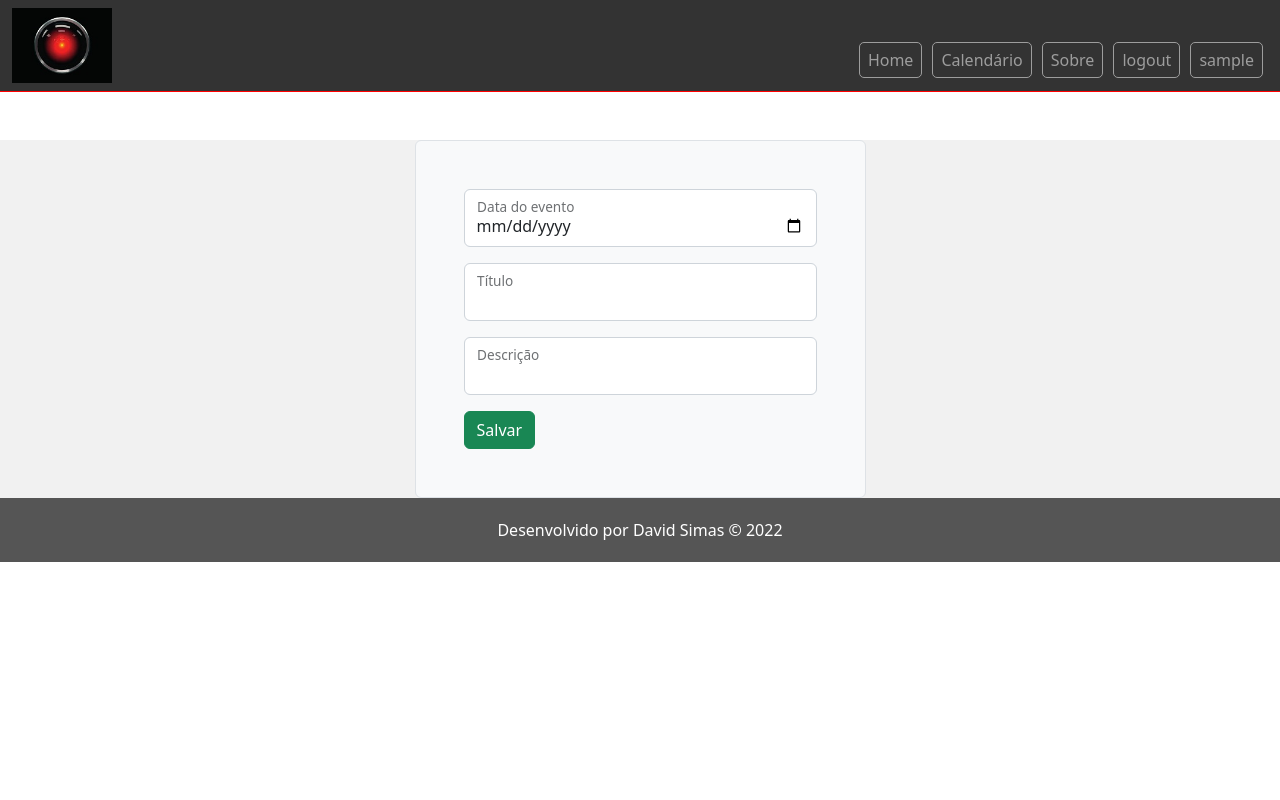
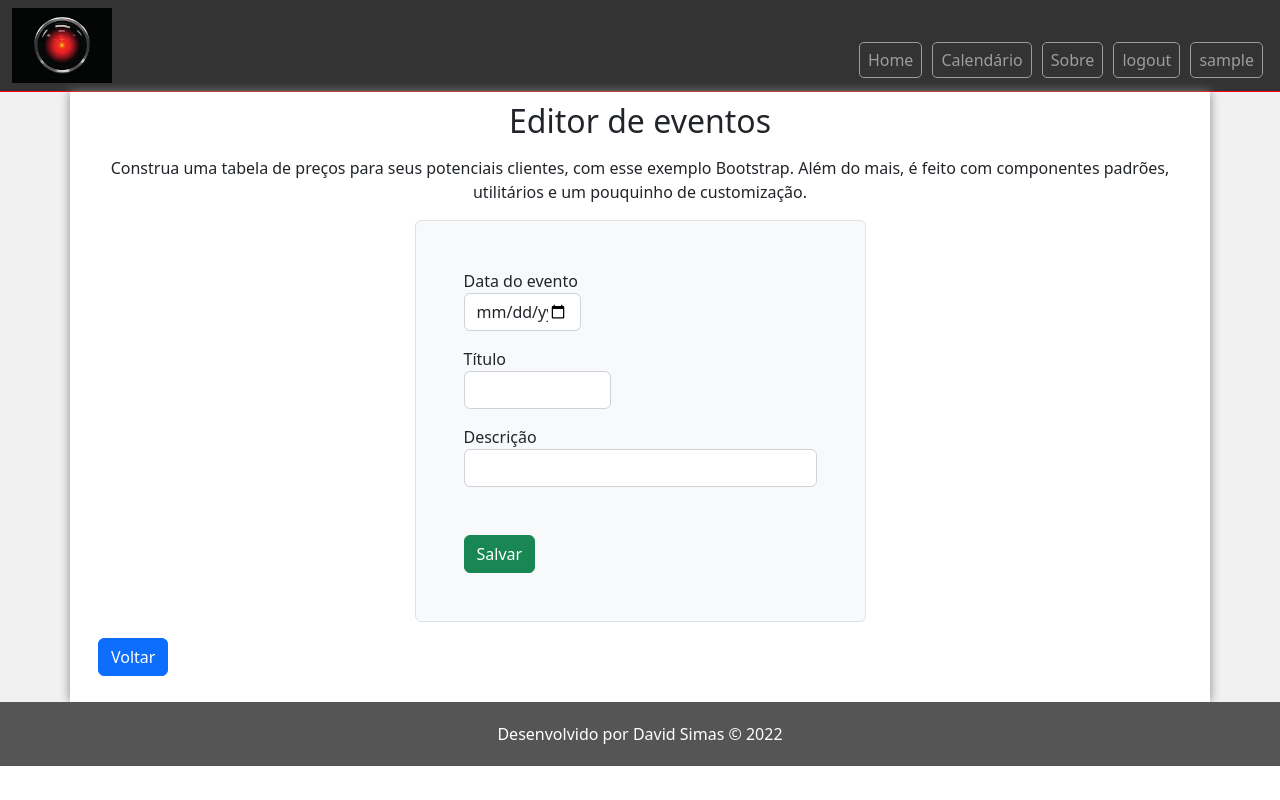
Before and after one commit to FelipeWeiss1992/Agenda, a Flask app: page /editar_evento/1 in a window 1280 px wide. Run offline with Flask 2, Linux system fonts and the light colour scheme; the visitor is signed in with stand-in values (Sample User, id 1); data that the repository does not hold is empty; some libraries are stand-ins or nearby versions.

Commit message:
Trabalhando no Layout editar-evento.html

```diff
--- a/app/templates/editar_evento.html
+++ b/app/templates/editar_evento.html
@@ -1,27 +1,43 @@
 {% extends "index.html" %}
 {% block conteudo %}
 
-    <div class="container mt-5">
+    <div class="container" id="main-area">
+
+        <div class="container" id="conteudo-titulo">
+            <div class="text-center">
+                <h2 class="mb-3">Editor de eventos</h2>
+                <p>Construa uma tabela de preços para seus potenciais clientes, com esse exemplo Bootstrap. Além do mais, é feito com componentes padrões, utilitários e um pouquinho de customização.</p>
+            </div>
+        </div><!-- container -->
+        <div class="container" id="conteudo-editar-evento">
             <div class="row align-items-center">
                 <div class="col-md-10 mx-auto col-lg-5">
-                <form class="p-4 p-md-5 border rounded bg-light" action="{{ url_for('atualizar_evento') }}" method="post">
+                    <form class="p-4 p-md-5 border rounded bg-light" id="formulario" action="{{ url_for('atualizar_evento') }}" method="post">
 
                         <input type="hidden" name="n_id" value="{{ evento.id_evento }}">
 
-                    <div class="form-floating mb-3">
+                        <div class="col-4 form mb-3">
+                            <label for="i_data">Data do evento</label>
                             <input type="date" class="form-control" id="i_data" name="n_data" value="{{ evento.data_evento }}">
-                        <label for="i_data">Data do evento</label>
                         </div>
-                    <div class="form-floating mb-3">
+                        <div class="col-5 form mb-3">
+                            <label for="i_titulo">Título</label>
                             <input type="text" class="form-control" id="i_titulo" name="n_titulo" value="{{ evento.titulo }}">
-                        <label for="i_titulo">Título</label>
                         </div>
-                    <div class="form-floating mb-3">
+                        <div class="form mb-5">
+                            <label for="i_descricao">Descrição</label>
                             <input type="text" class="form-control" id="i_descricao" name="n_descricao" value="{{ evento.descricao }}">
-                        <label for="i_descricao">Descrição</label>
                         </div>
-                    <button type="submit" class="btn btn-md btn-success">Salvar</button>
+                        <button type="submit" class="btn btn-success">Salvar</button>
                     </form>
+                </div>
+            </div>
+        </div>
+        <div class="container">
+            <div class="row">
+                <div>
+                    <button type="button" class="btn btn-primary my-3 mx-3" onclick = "window.location.href='/listar_eventos';">Voltar</button>
+                </div>
             </div>
         </div>
     </div>
```
Lines whose indentation alone changed are shown as unchanged.
